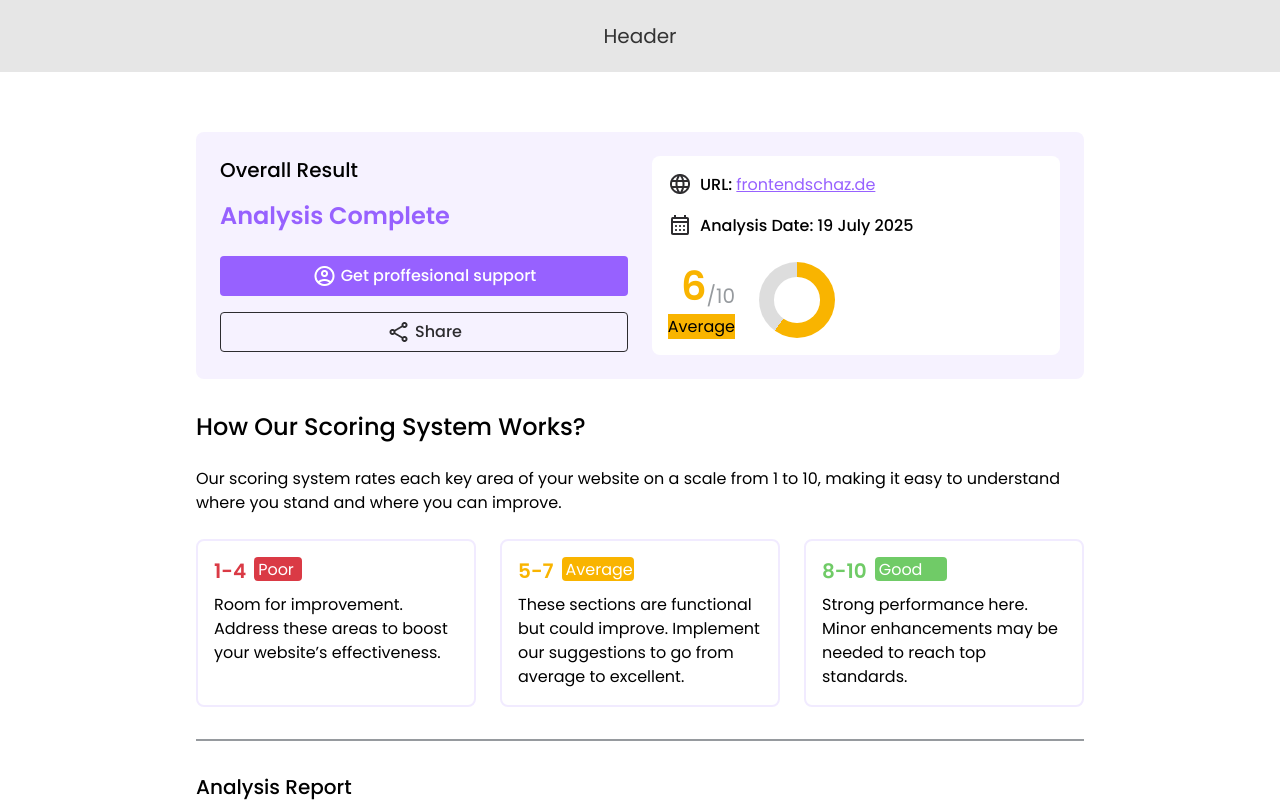
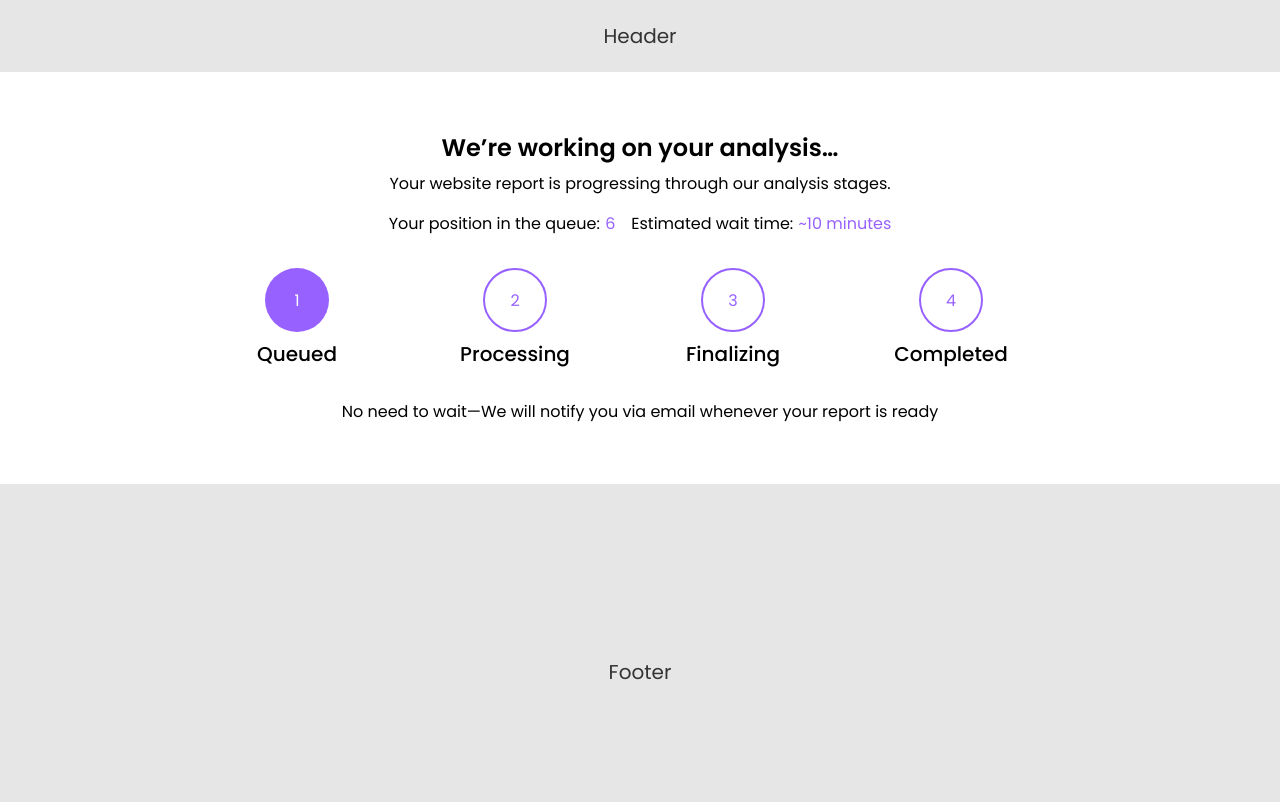
Before and after one commit to StephensSpace/TYRIOS, a Vue app: page / in a window 1280 px wide. Shown: the top 802 px of the page. Built offline with nearby package versions, Linux system fonts and the light colour scheme.

Commit message:
LoadingScreen done / some Acesebility rework and code review to do

```diff
--- a/src/App.vue
+++ b/src/App.vue
@@ -2,9 +2,9 @@
 import LandingPageStrategic from './components/LandingPageStrategic.vue'
 import LandingPageStory from './components/LandingPageStory.vue';
 import ResultPage from './components/ResultPage.vue';
+import LoadingScreen from './components/LoadingScreen.vue';
 </script>
 
 <template>
-  <ResultPage />
-
+  <LoadingScreen />
 </template>
--- a/src/components/LoadingScreen.vue
+++ b/src/components/LoadingScreen.vue
@@ -0,0 +1,197 @@
+<script setup>
+import Header from "./shared/Header.vue";
+import Footer from "./shared/Footer.vue";
+</script>
+
+<template>
+    <div class="loadingpage-body">
+
+        <header>
+            <Header />
+        </header>
+
+        <main>
+            <div class="loading-wrapper">
+                <div class="header-subtitle">
+                    <h5>
+                        We’re working on your analysis…
+                    </h5>
+                    <p>
+                        Your website report is progressing through our analysis stages.
+                    </p>
+                </div>
+                <div class="queue-box">
+                    <div class="queue-position">
+                        <p>Your position in the queue: </p>
+                        <p class="queue-number">6</p>
+                    </div>
+                    <div class="queue-position">
+                        <p>Estimated wait time: </p>
+                        <p class="queue-number">~10 minutes</p>
+                    </div>
+                </div>
+                <div class="queue-steps">
+                    <div class="step-box">
+                        <div class="circle-filled">
+                            1
+                        </div>
+                        <h6>
+                            Queued
+                        </h6>
+                    </div>
+                    <div class="step-box">
+                        <div class="circle-empty">
+                            2
+                        </div>
+                        <h6>
+                            Processing
+                        </h6>
+                    </div>
+                    <div class="step-box">
+                        <div class="circle-empty">
+                            3
+                        </div>
+                        <h6>
+                            Finalizing
+                        </h6>
+                    </div>
+                    <div class="step-box">
+                        <div class="circle-empty">
+                            4
+                        </div>
+                        <h6>
+                            Completed
+                        </h6>
+                    </div>
+                </div>
+                <p>No need to wait—We will notify you via email whenever
+                   your report is ready</p>
+            </div>
+        </main>
+
+        <footer>
+            <Footer />
+        </footer>
+    </div>
+</template>
+
+<style lang="scss">
+@use "../styles/_mixins.scss" as mixins;
+
+header {
+    width: 100%;
+}
+
+footer {
+    width: 100%;
+
+}
+
+.loadingpage-body {
+    @include mixins.dflex-centered;
+    flex-direction: column;
+    max-width: 1440px;
+    width: 100%;
+    margin: 0 auto;
+    gap: 60px;
+    min-height: 100vh;
+
+}
+
+main {
+    @include mixins.dflex-centered;
+    flex-direction: column;
+    max-width: 888px;
+    width: 100%;
+    gap: 60px;
+    flex: 1;
+
+    .queue-steps {
+        display: flex;
+        gap: 16px;
+        width: 100%;
+
+        .step-box {
+            @include mixins.dflex-centered;
+            flex-direction: column;
+            padding: 16px;
+            gap: 8px;
+            box-sizing: border-box;
+            max-width: 202px;
+            width: 100%;
+
+            h6 {
+                @include mixins.header06;
+            }
+
+            .circle-filled {
+                @include mixins.dflex-centered;
+                width: 64px;
+                height: 64px;
+                gap: 4px;
+                border-radius: 50%;
+                padding: 4px;
+                background-color: var(--tyrios-purple);
+                color: var(--tyrios-white);
+                box-sizing: border-box;
+            }
+
+            .circle-empty {
+                @include mixins.dflex-centered;
+                width: 64px;
+                height: 64px;
+                gap: 4px;
+                border-radius: 50%;
+                padding: 4px;
+                background-color: var(--tyrios-white);
+                color: var(--tyrios-purple);
+                border: 2px solid #9761FF;
+                box-sizing: border-box;
+            }
+        }
+    }
+
+    p {
+        margin: 0;
+        font-weight: 400;
+        @include mixins.font-style-small;
+        gap: 3px;
+    }
+
+    .loading-wrapper {
+        @include mixins.dflex-centered;
+        flex-direction: column;
+        width: 100%;
+        gap: 16px;
+
+        .queue-box {
+            display: flex;
+            justify-content: center;
+            gap: 16px;
+
+            .queue-position {
+                display: flex;
+                gap: 1px;
+            }
+
+            .queue-number {
+                color: var(--tyrios-purple);
+            }
+        }
+
+        .header-subtitle {
+            display: flex;
+            flex-direction: column;
+            gap: 8px;
+
+            h5 {
+                @include mixins.header05;
+                text-align: center;
+                font-weight: 600;
+            }
+
+
+        }
+    }
+}
+</style>
--- a/src/style.scss
+++ b/src/style.scss
@@ -20,7 +20,8 @@
   --tyrios-border-grey: #F1EBFF;
 }
 
-body {
+body, html {
   margin: 0;
   padding: 0;
+  height: 100%;
 }
```
